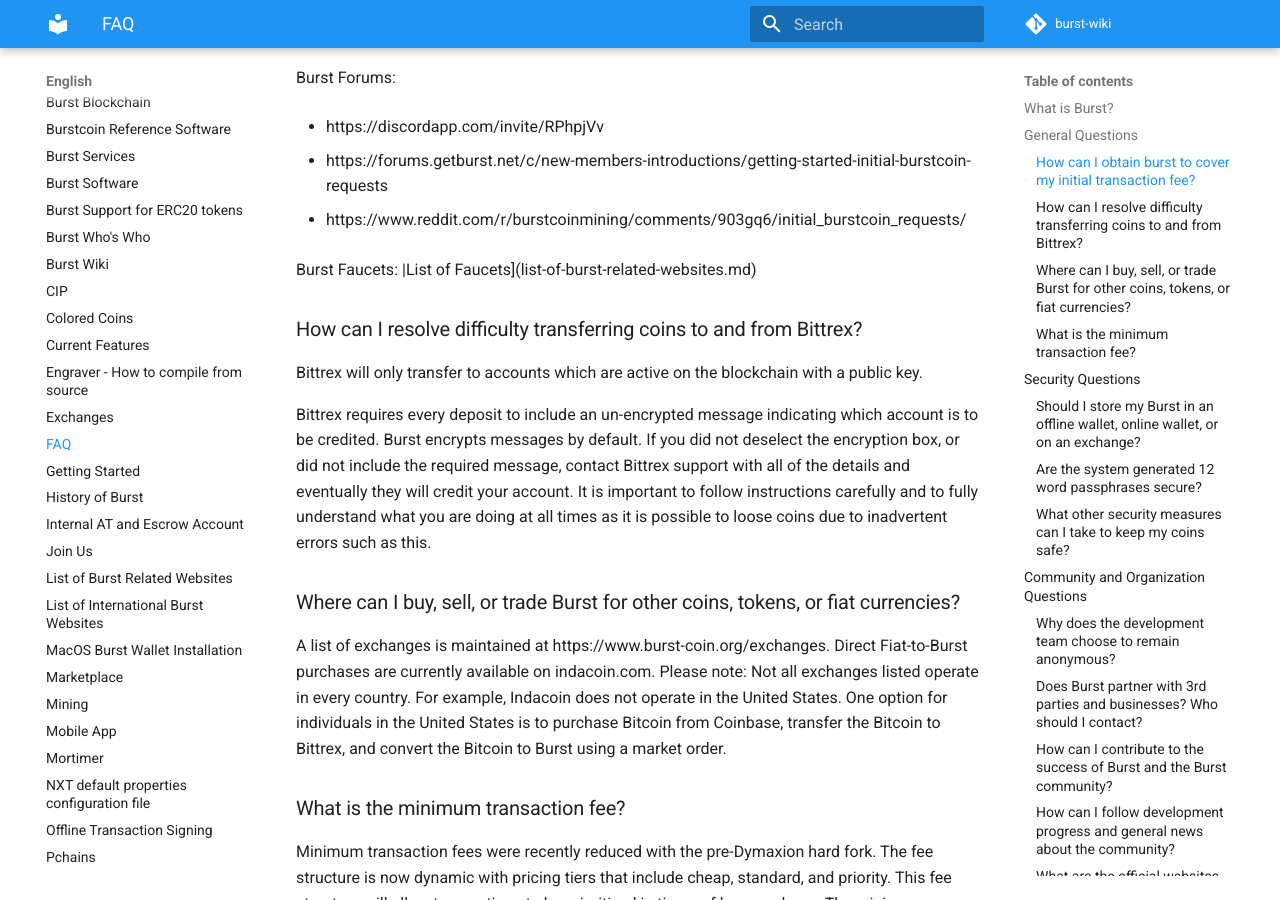
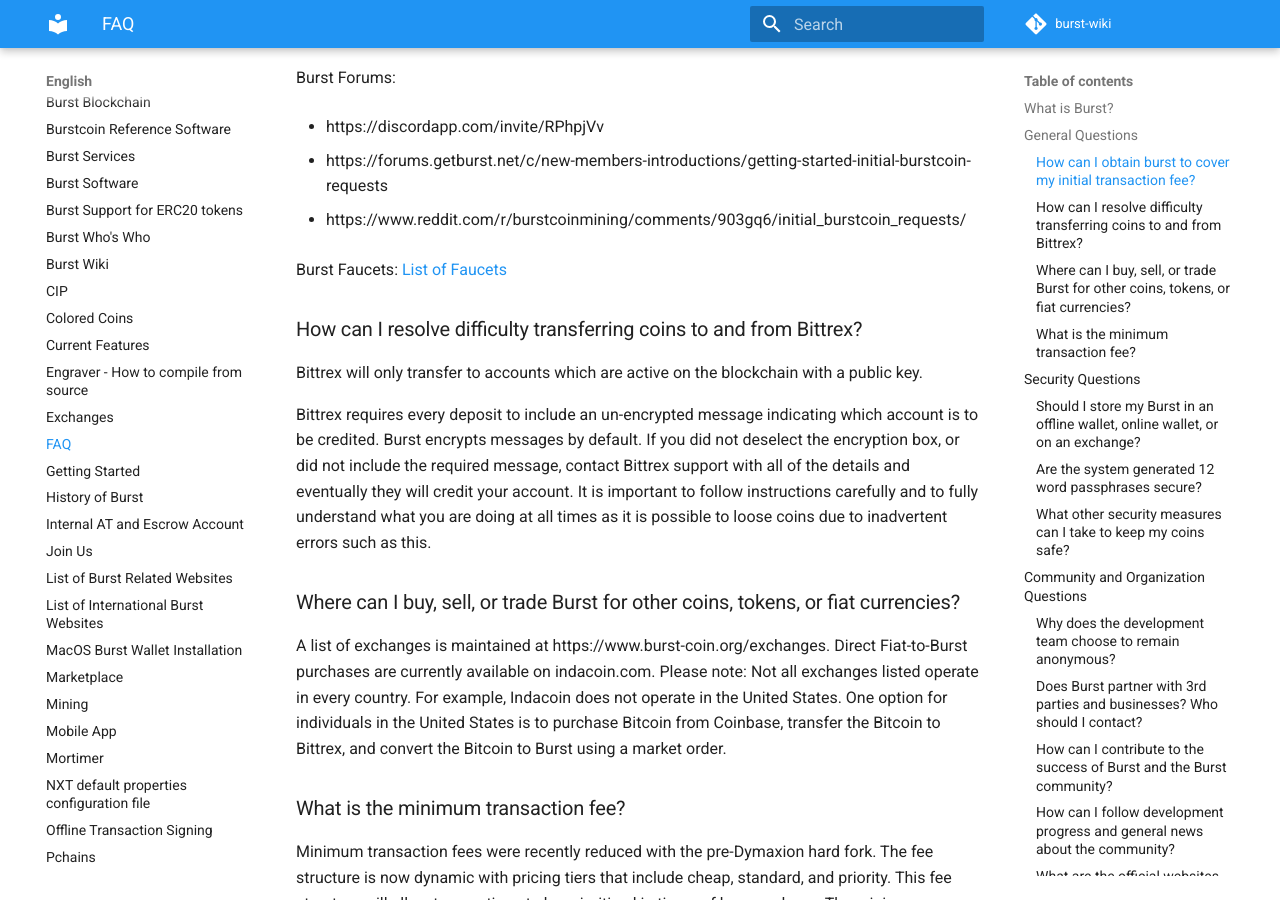
Before and after one commit to burst-apps-team/burst-wiki, an MkDocs documentation site: the page built from docs/en/faq.md, in a window 1280 px wide and 900 px high, scrolled down 818 px. Built offline with MkDocs 1.6.1 and Material for MkDocs 9.7.7, drawn with Linux system fonts in a browser that asks for light colours; comment, search, counter and statistics services are not loaded; old or Windows-style settings are respelled for this version of MkDocs.

Commit message:
Update link again

```diff
--- a/docs/en/faq.md
+++ b/docs/en/faq.md
@@ -20,7 +20,7 @@ Burst Forums:
 
 * https://www.reddit.com/r/burstcoinmining/comments/903gq6/initial_burstcoin_requests/
 
-Burst Faucets:  |List of Faucets](list-of-burst-related-websites.md)
+Burst Faucets:  [List of Faucets](list-of-burst-related-websites.md)
 
 ### How can I resolve difficulty transferring coins to and from Bittrex?
 
```
